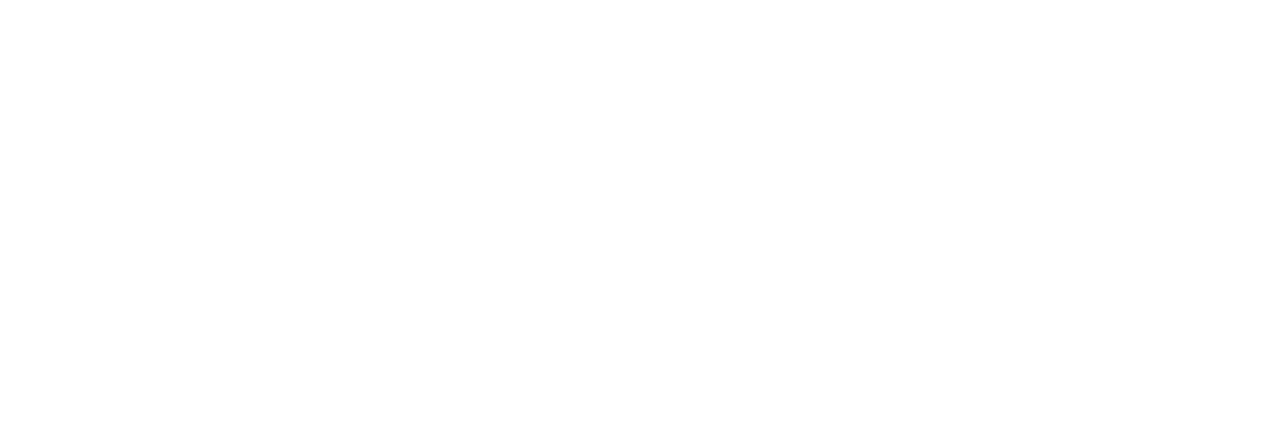
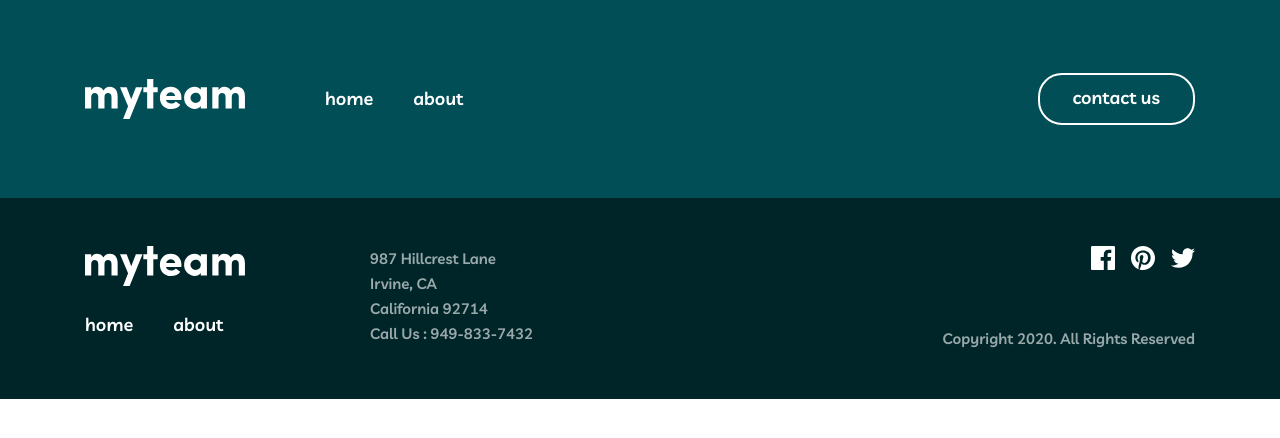
Before and after one commit to thedonik/My-team-group, a plain HTML site: page about.html in a window 1280 px wide. Drawn offline with Linux system fonts and the light colour scheme.

Commit message:
Add about-header

```diff
--- a/about.html
+++ b/about.html
@@ -8,6 +8,72 @@
   <link rel="stylesheet" href="./css/main.css">
 </head>
 <body>
-
+  <header class="site-header">
+    <div class="container">
+      <div class="site-header__inner">
+        <a class="site-header__link" href="./index.html">
+          <img class="logo" src="./images/myteam-logo.svg" alt="site logo" width="160" height="40">
+        </a>
+        <nav class="navbar">
+          <ul class="navbar__list">
+               <li class="navbar__item">
+               <a class="navbar__link main-link" href="./index.html">home</a>
+               </li>
+               <li class="navbar__item">
+               <a class="navbar__link main-link" href="/about.html">about</a>
+               </li>
+           </ul>
+        </nav>
+        <a class="link-contact main-link" href="">contact us</a>
+      </div>
+    </div>
+  </header>
+  <footer class="site-footer">
+    <div class="container">
+      <div class="site-footer__inner">
+        <div class="site-footer__main">
+          <a class="site-header__link" href="./index.html">
+            <img class="logo" src="./images/myteam-logo.svg" alt="site logo" width="160" height="40">
+          </a>
+          <div class="footer__navbar">
+            <ul class="navbar__list">
+                 <li class="navbar__item">
+                 <a class="navbar__link main-link" href="./index.html">home</a>
+                 </li>
+                 <li class="navbar__item">
+                 <a class="navbar__link main-link" href="/about.html">about</a>
+                 </li>
+             </ul>
+          </div>
+        </div>
+        <ul class="site-footer__list">
+          <li class="site-footer__item">987  Hillcrest Lane</li>
+          <li class="site-footer__item">Irvine, CA</li>
+          <li class="site-footer__item">California 92714</li>
+          <li class="site-footer__item">Call Us : <a class="tel" href="tel:9498337432">949-833-7432</a></li>
+        </ul>
+        <div class="list-cite">
+          <ul class="list-cite__list">
+            <li class="list-item">
+              <a href="https://www.facebook.com/" class="list-item__link">
+                <img class="list-item__img" src="./images/facebook.svg" alt="facebook logo" width="24" height="24">
+              </a>
+            </li>
+            <li class="list-item">
+              <a href="https://www.pinterest.com/" class="list-item__link">
+                <img class="list-item__img" src="./images/Pinterest.svg" alt=" pinterest logo" width="24" height="24">
+              </a>
+            </li>
+            <li class="list-item">
+              <a href="https://twitter.com/" class="list-item__link">
+                <img class="list-item__img" src="./images/twitter.svg" alt=" twitter logo" width="24" height="24">
+              </a>
+            </li>
+          </ul>
+          <small class="footer__list-cite">Copyright 2020. All Rights Reserved</small>
+        </div>
+      </div>
+    </div>
+  </footer>
 </body>
 </html>
```
